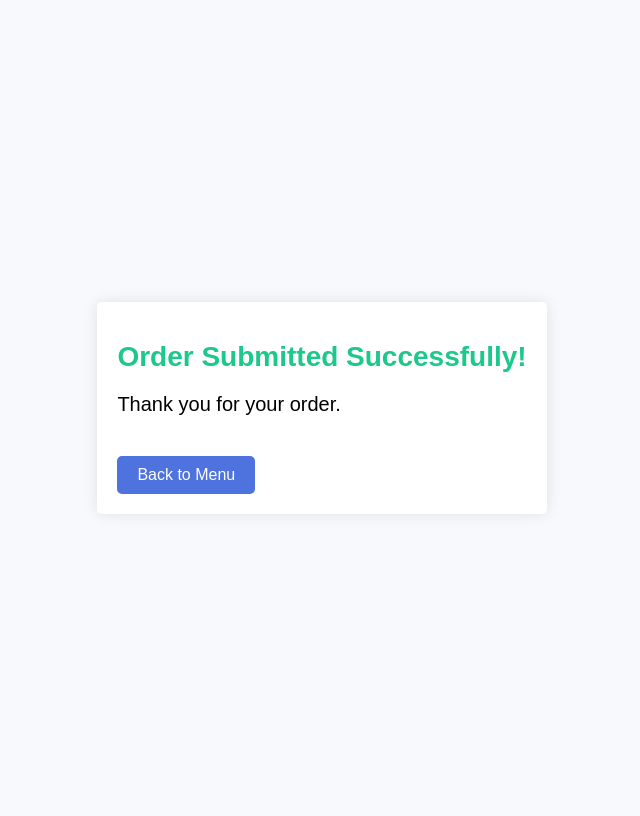
After one commit to xturus138/adminWebsite, a PHP site: page /order_success.html in a window 1280 px wide. The commit adds this page. Shown: the whole page, without its empty margins (318-958 px from the left). Run offline with PHP 8.4, Linux system fonts and the light colour scheme.

Commit message:
1).Nambahin file submit_order.php, dan order_success.html 2). nambahin fitur select status

```diff
--- /dev/null
+++ b/order_success.html
@@ -0,0 +1,49 @@
+<!DOCTYPE html>
+<html lang="en">
+<head>
+    <meta charset="UTF-8">
+    <title>Order Success</title>
+    <style>
+        body {
+            font-family: 'Nunito', sans-serif;
+            background-color: #f8f9fc;
+            display: flex;
+            justify-content: center;
+            align-items: center;
+            height: 100vh;
+        }
+        .container {
+            background-color: #fff;
+            padding: 20px;
+            border-radius: 5px;
+            box-shadow: 0 0 15px rgba(0, 0, 0, 0.1);
+        }
+        h1 {
+            color: #1cc88a;
+            font-size: 1.75rem;
+        }
+        p {
+            font-size: 1.25rem;
+        }
+        a {
+            display: inline-block;
+            margin-top: 20px;
+            padding: 10px 20px;
+            background-color: #4e73df;
+            color: white;
+            text-decoration: none;
+            border-radius: 5px;
+        }
+        a:hover {
+            background-color: #2e59d9;
+        }
+    </style>
+</head>
+<body>
+    <div class="container">
+        <h1>Order Submitted Successfully!</h1>
+        <p>Thank you for your order.</p>
+        <a href="pesanan-pelayan.php">Back to Menu</a>
+    </div>
+</body>
+</html>
```
Also changed, not shown: pesanan-pelayan.php (+14 -1 lines), submit_order.php (added, +29 -0 lines).
